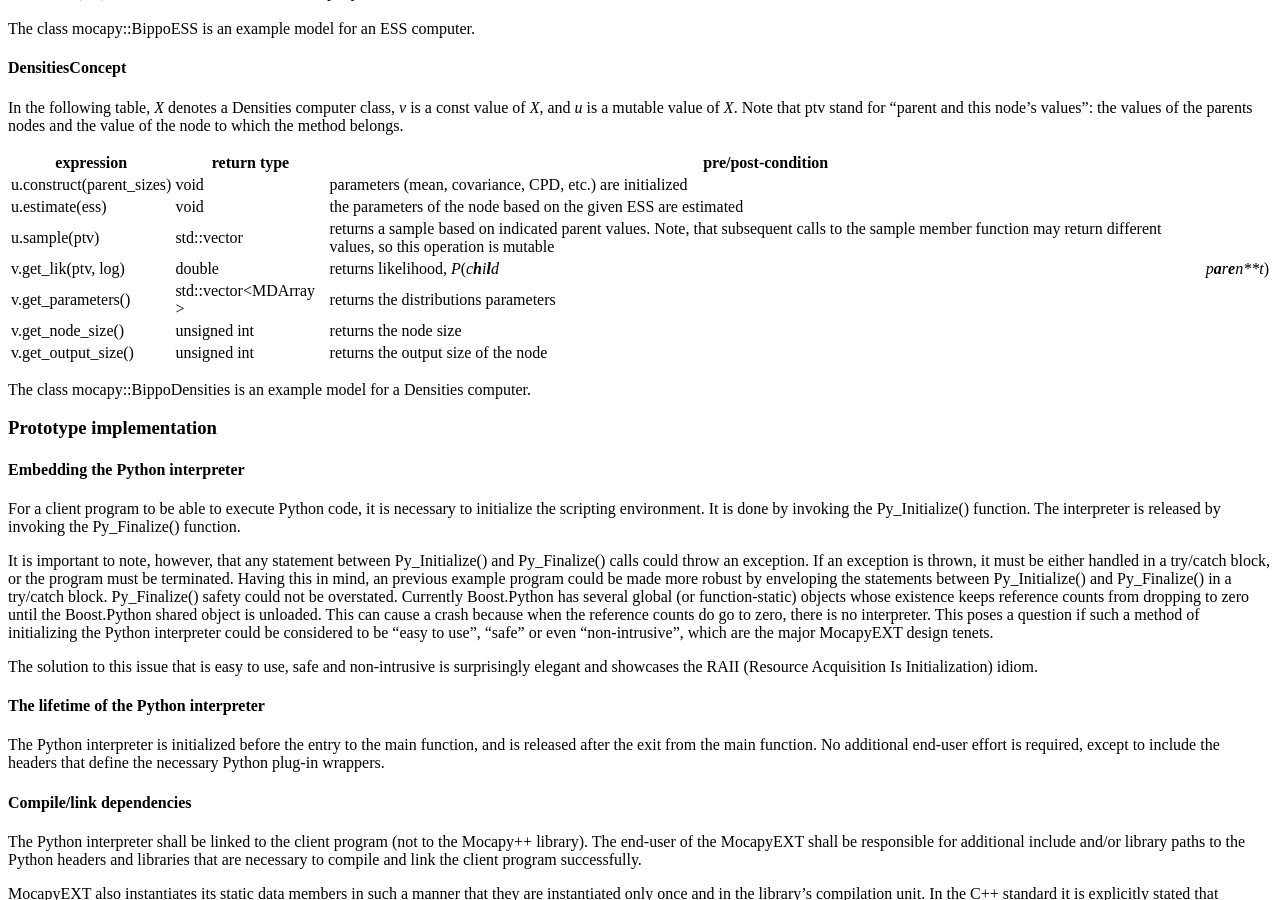
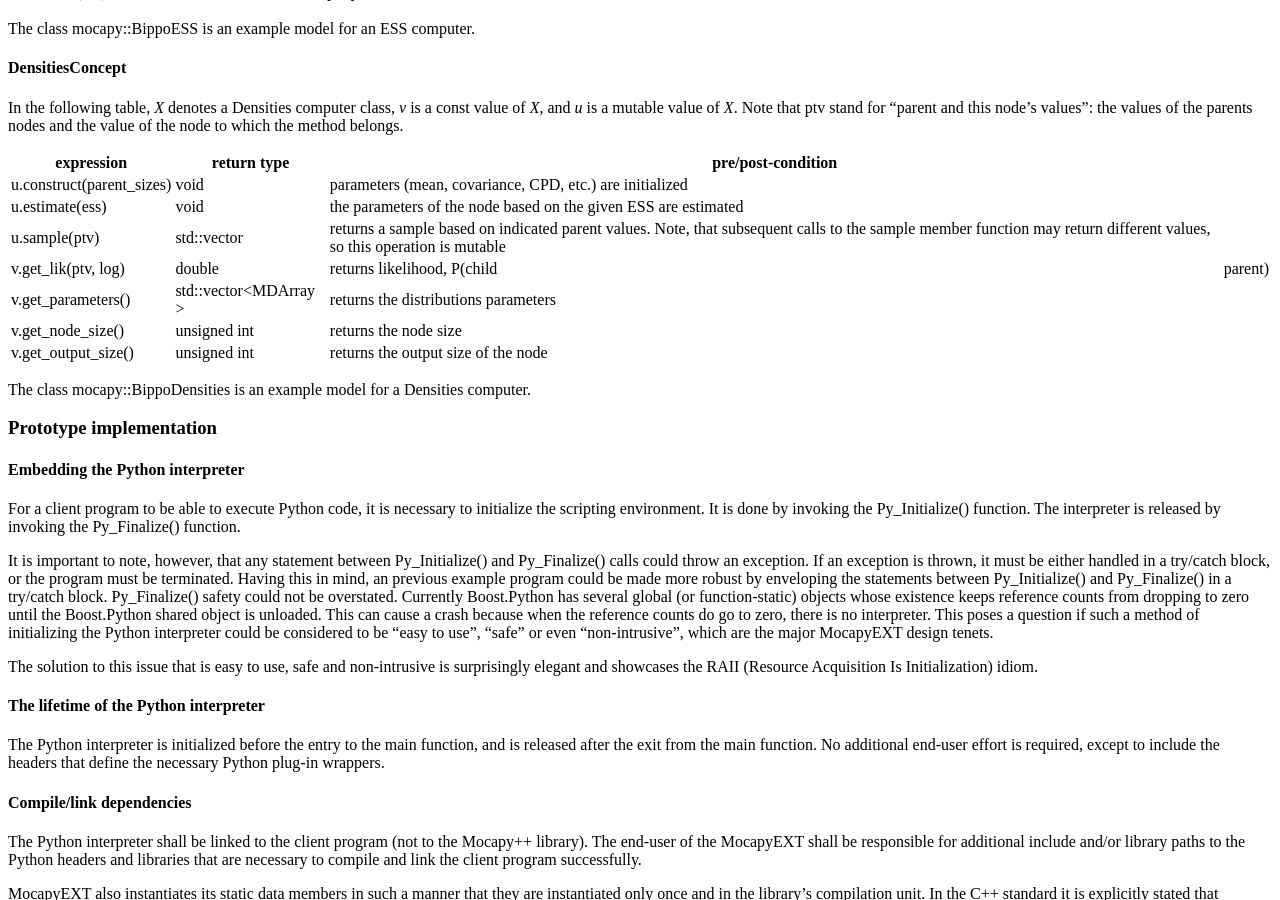
Before and after one commit to biopython/biopython.github.io, a Jekyll site: the page built from wiki/GSOC2011_MocapyExt.md, in a window 1280 px wide and 900 px high, scrolled down 2452 px. Built offline with Jekyll 4.4.1, drawn with Linux system fonts in a browser that asks for light colours.

Commit message:
/* DensitiesConcept */

```diff
--- a/wiki/GSOC2011_MocapyExt.md
+++ b/wiki/GSOC2011_MocapyExt.md
@@ -230,7 +230,7 @@ nodes and the value of the node to which the method belongs.
 | u.construct(parent\_sizes) | void                             | parameters (mean, covariance, CPD, etc.) are initialized                                                                                                               |
 | u.estimate(ess)            | void                             | the parameters of the node based on the given ESS are estimated                                                                                                        |
 | u.sample(ptv)              | std::vector<double>              | returns a sample based on indicated parent values. Note, that subsequent calls to the sample member function may return different values, so this operation is mutable |
-| v.get\_lik(ptv, log)       | double                           | returns likelihood, *P*(*c**h**i**l**d*|*p**a**r**e**n**t*)                                                                                                            |
+| v.get\_lik(ptv, log)       | double                           | returns likelihood, P(child|parent)                                                                                                                                    |
 | v.get\_parameters()        | std::vector<MDArray<double> &gt; | returns the distributions parameters                                                                                                                                   |
 | v.get\_node\_size()        | unsigned int                     | returns the node size                                                                                                                                                  |
 | v.get\_output\_size()      | unsigned int                     | returns the output size of the node                                                                                                                                    |
```
Also changed, not shown: 1 other file.
